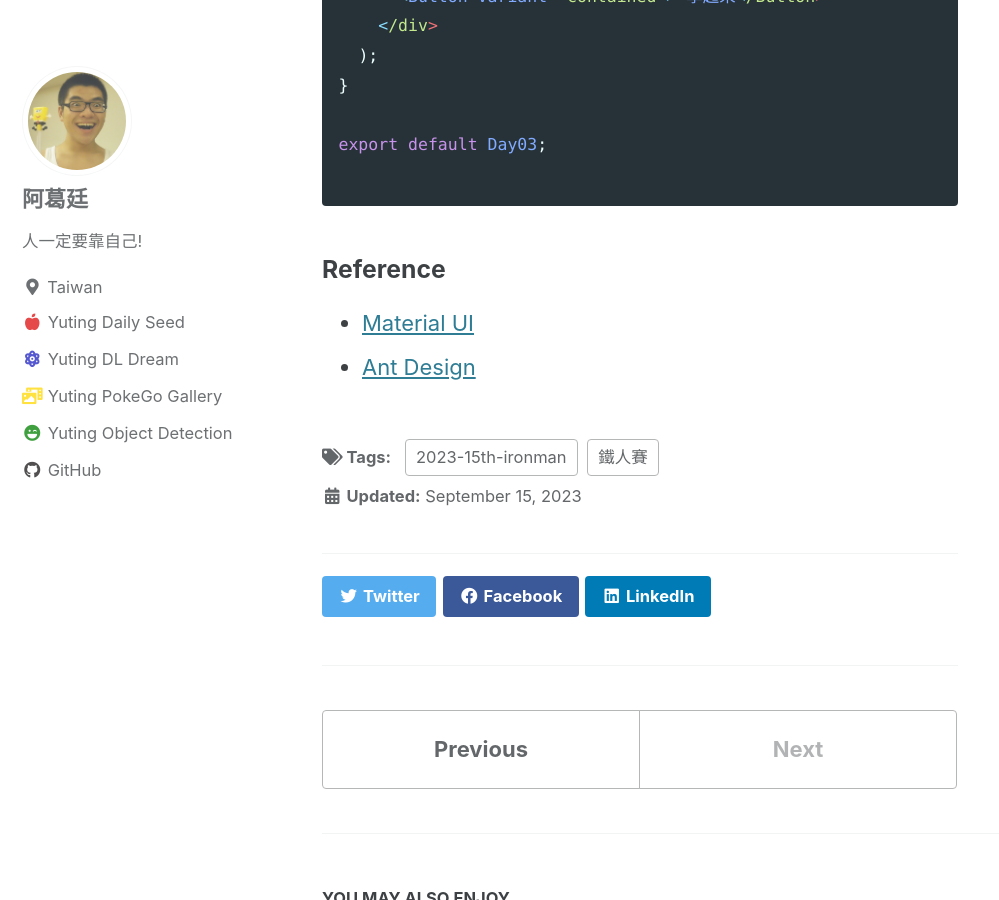
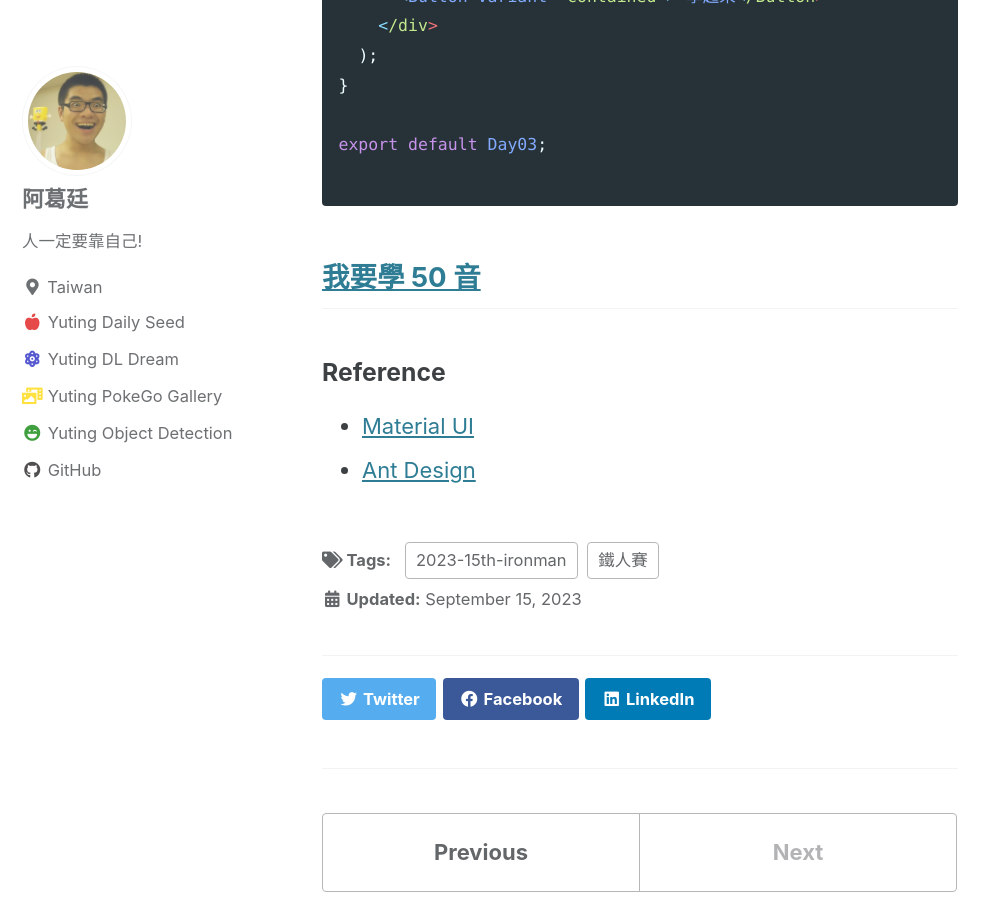
Before and after one commit to yuting3656/yutingblog, a Jekyll site: the page built from _posts/ithome/2023-ironman-15th/2023-09-15-ironman-15th-day03.md, in a window 1280 px wide and 900 px high, scrolled down 1939 px. Shown: the whole window, without its empty margins (0-999 px from the left). Built offline with Jekyll 4.4.1, drawn with Linux system fonts in a browser that asks for light colours; cached includes are drawn as plain includes.

Commit message:
[update] link

````diff
--- a/_posts/ithome/2023-ironman-15th/2023-09-15-ironman-15th-day03.md
+++ b/_posts/ithome/2023-ironman-15th/2023-09-15-ironman-15th-day03.md
@@ -68,6 +68,9 @@ export default Day03;
 
 ```
 
+## [我要學 50 音](https://tim-learning-japanese.onrender.com/)
+
+
 ### Reference
 
 
````
